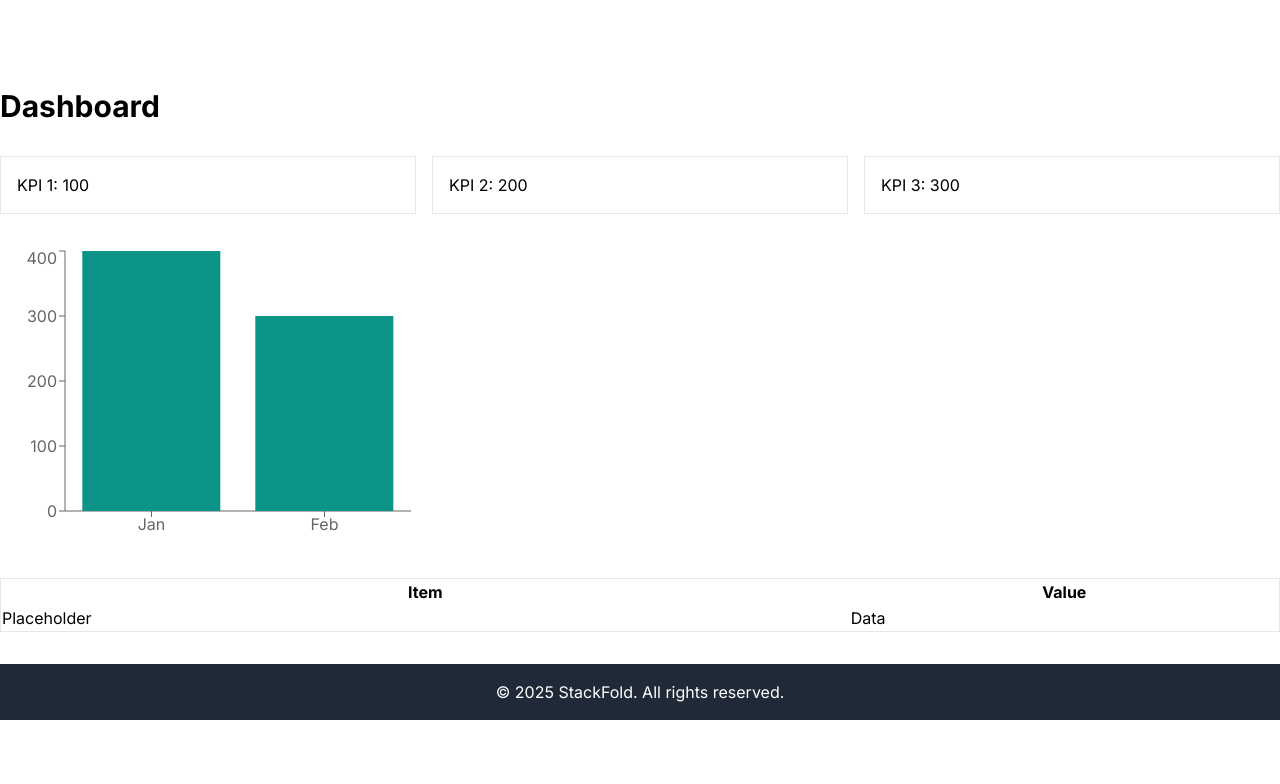
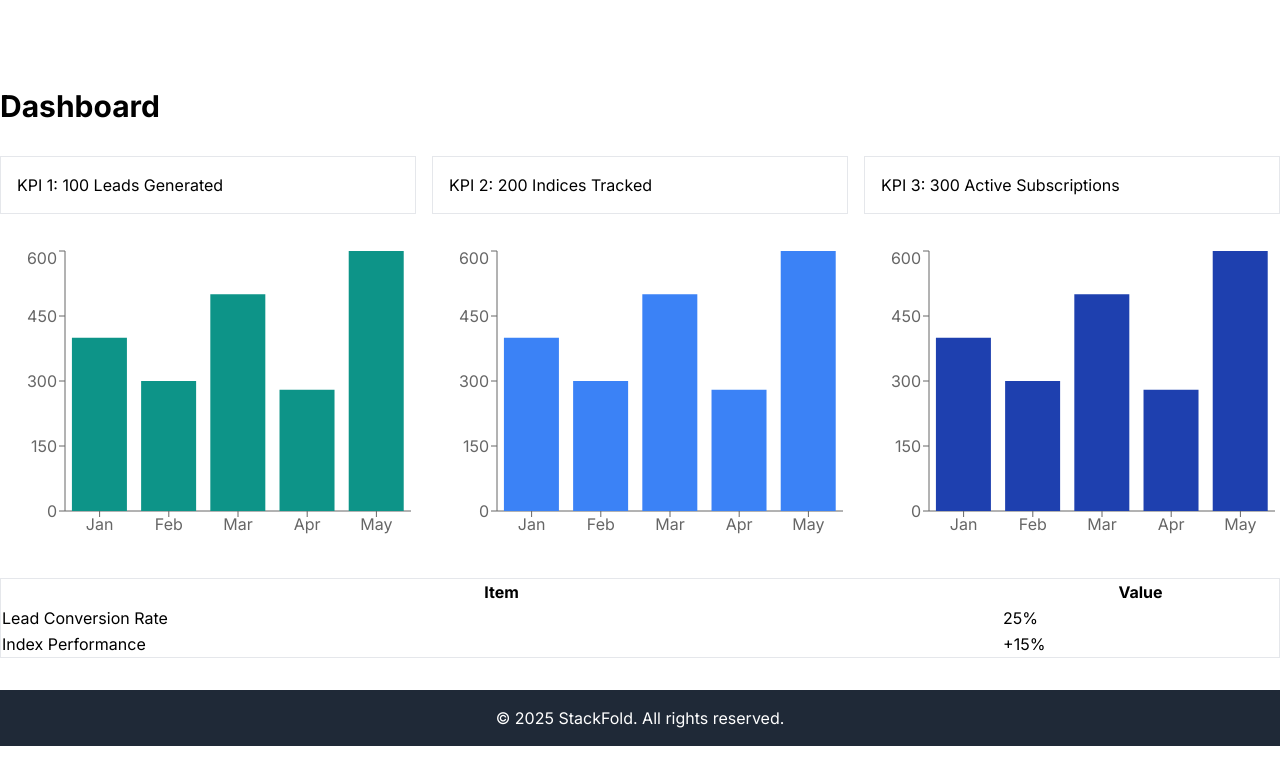
Before and after one commit to Lenaulujuju3/stackfold, a Next.js app: page /dashboard in a window 1280 px wide. Shown: the top 784 px of the page. Built offline with nearby package versions, Linux system fonts and the light colour scheme; no server answers; sample sign-in values are in the browser's storage.

Commit message:
Add 'use client' to DashboardContent for Vercel build compatibility

```diff
--- a/components/DashboardContent.tsx
+++ b/components/DashboardContent.tsx
@@ -1,18 +1,23 @@
+'use client';  // Add this line
+
 import { BarChart, Bar, XAxis, YAxis, Tooltip, ResponsiveContainer } from "recharts";
 
 const data = [
   { name: "Jan", value: 400 },
   { name: "Feb", value: 300 },
-  // More data
+  // Add more data points for realism
+  { name: "Mar", value: 500 },
+  { name: "Apr", value: 280 },
+  { name: "May", value: 600 },
 ];
 
 export default function DashboardContent() {
   return (
     <div>
       <div className="grid grid-cols-1 md:grid-cols-3 gap-4 mb-8">
-        <div className="solid-card p-4">KPI 1: 100</div>
-        <div className="solid-card p-4">KPI 2: 200</div>
-        <div className="solid-card p-4">KPI 3: 300</div>
+        <div className="solid-card p-4">KPI 1: 100 Leads Generated</div>
+        <div className="solid-card p-4">KPI 2: 200 Indices Tracked</div>
+        <div className="solid-card p-4">KPI 3: 300 Active Subscriptions</div>
       </div>
       <div className="grid grid-cols-1 md:grid-cols-3 gap-4 mb-8">
         <ResponsiveContainer width="100%" height={300}>
@@ -23,11 +28,42 @@ export default function DashboardContent() {
             <Bar dataKey="value" fill="#0d9488" />
           </BarChart>
         </ResponsiveContainer>
-        {/* 2 more charts */}
+        {/* Placeholder for 2 more charts - duplicate or vary for completeness */}
+        <ResponsiveContainer width="100%" height={300}>
+          <BarChart data={data}>
+            <XAxis dataKey="name" />
+            <YAxis />
+            <Tooltip />
+            <Bar dataKey="value" fill="#3b82f6" />
+          </BarChart>
+        </ResponsiveContainer>
+        <ResponsiveContainer width="100%" height={300}>
+          <BarChart data={data}>
+            <XAxis dataKey="name" />
+            <YAxis />
+            <Tooltip />
+            <Bar dataKey="value" fill="#1e40af" />
+          </BarChart>
+        </ResponsiveContainer>
       </div>
       <table className="w-full border">
-        <thead><tr><th>Item</th><th>Value</th></tr></thead>
-        <tbody><tr><td>Placeholder</td><td>Data</td></tr></tbody>
+        <thead>
+          <tr>
+            <th>Item</th>
+            <th>Value</th>
+          </tr>
+        </thead>
+        <tbody>
+          <tr>
+            <td>Lead Conversion Rate</td>
+            <td>25%</td>
+          </tr>
+          <tr>
+            <td>Index Performance</td>
+            <td>+15%</td>
+          </tr>
+          {/* Add more rows for placeholder data */}
+        </tbody>
       </table>
     </div>
   );
```
